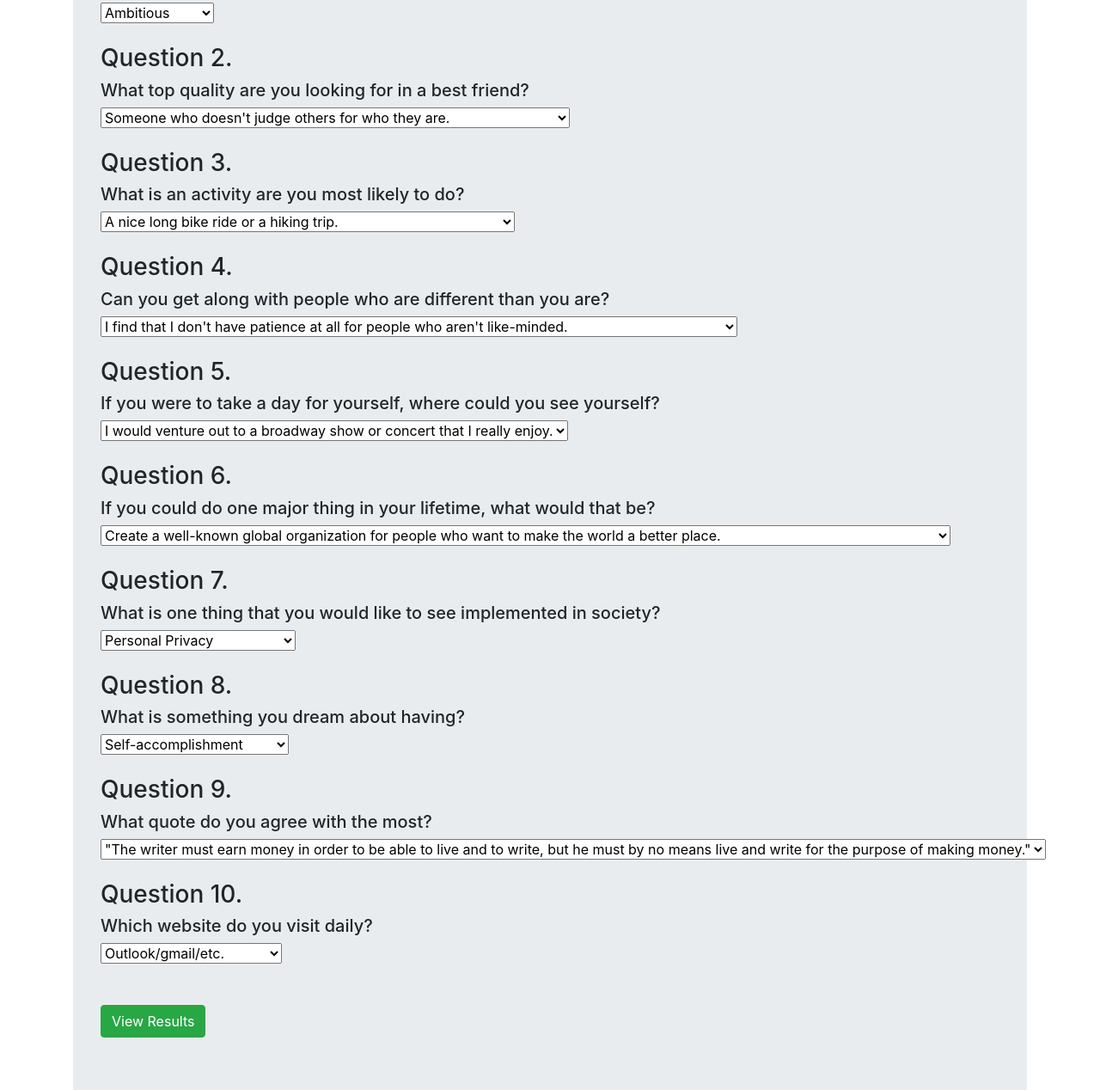
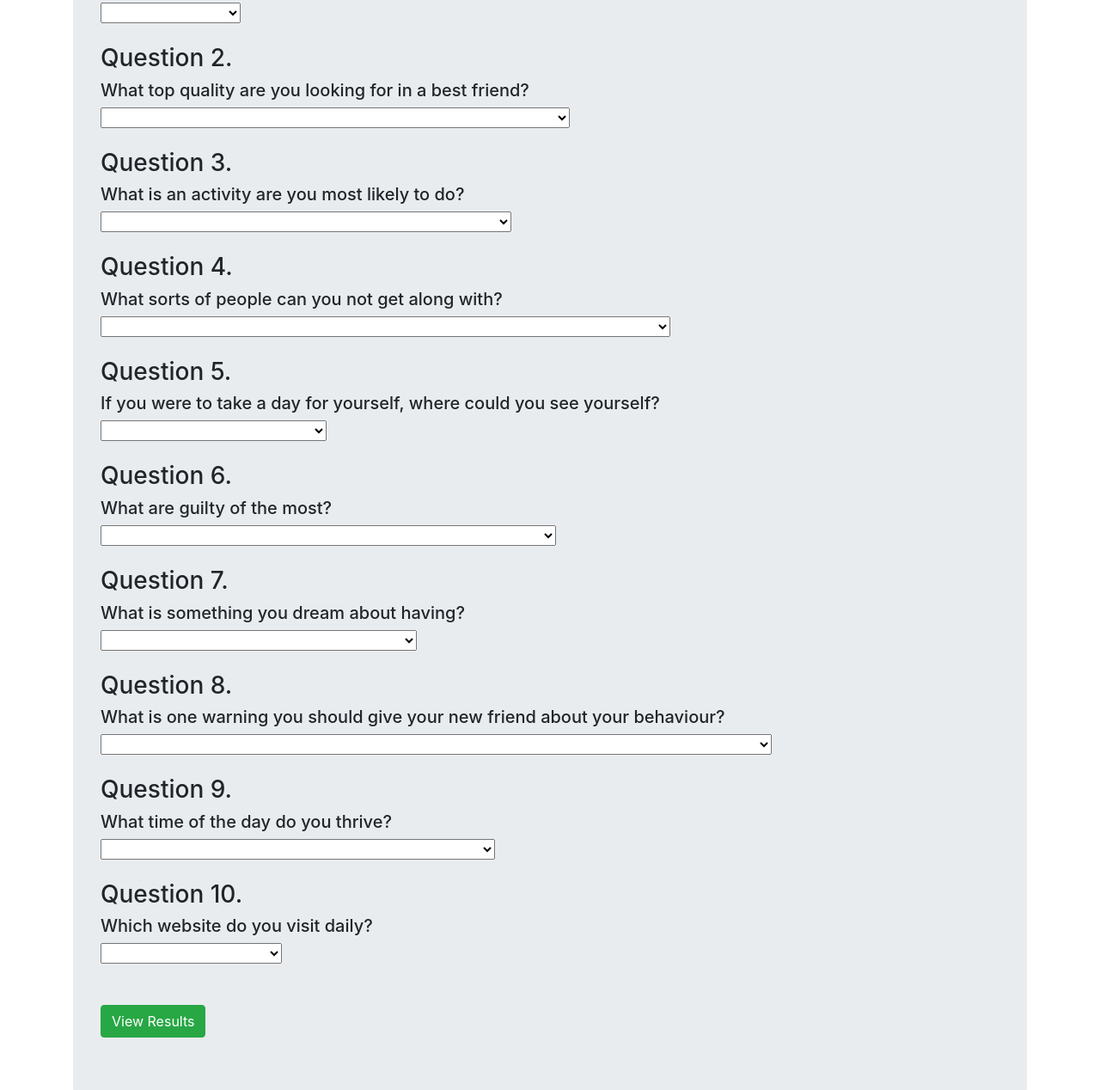
Before and after one commit to mrterranova/FriendFinder, a website: page app/public/survey.html in a window 1280 px wide. Shown: the part 559-1827 px from the top of the page at 86% size. Drawn offline with nearby package versions, Linux system fonts and the light colour scheme.

Commit message:
fixing matching bug

```diff
--- a/app/public/survey.html
+++ b/app/public/survey.html
@@ -29,116 +29,108 @@
                 <h3>Question 1.</h3>
                 <h5>Pick an admiral quality in a friend:</h5>
                 <select class="choosen-select" id="q1" required>
-                    <option value="1">Ambitious</option>
-                    <option value="2">Intelligence</option>
+                    <option></option>
+                    <option value="1">Active</option>
+                    <option value="2">Ambitious</option>
                     <option value="3">Carefree Spirit</option>
-                    <option value="4">Active</option>
-                    <option value="5">Open-Minded</option>
+                    <option value="4">Intelligence</option>
+                    <option value="5">Open-Mindedness</option>
                 </select>
                 <br>
                 <br>
                 <h3>Question 2.</h3>
                 <h5>What top quality are you looking for in a best friend?</h5>
                 <select class="choosen-select" id="q2" required>
-                    <option value="1">Someone who doesn't judge others for who they are.</option>
-                    <option value="2">Someone chill about literally everything.</option>
-                    <option value="3">Someone who believes almost all social activities are a waste of time.
-                    </option>
-                    <option value="4">Someone who likes to get out of the house and do things.</option>
-                    <option value="5">Someone who is highly complimentary to works of geniuses.</option>
+                    <option></option>
+                    <option value="1">Someone who likes to get out of the house and do things.</option>
+                    <option value="2">Someone who believes almost all social activities are a waste of time.</option>
+                    <option value="3">Someone who stays calm about literally everything.</option>
+                    <option value="4">Someone who is highly complimentary to works of geniuses.</option>
+                    <option value="5">Someone who doesn't judge others for who they are.</option>
                 </select>
                 <br>
                 <br>
                 <h3>Question 3.</h3>
                 <h5>What is an activity are you most likely to do?</h5>
                 <select class="choosen-select" id="q3" required>
+                    <option></option>
                     <option value="1">A nice long bike ride or a hiking trip.</option>
-                    <option value="2">Binge watching anime or playing video games.</option>
-                    <option value="3">Bringing my work home or developing a way to make money.</option>
+                    <option value="2">Bringing my work home or developing lucrative future plans.</option>
+                    <option value="3">Take a nice long nap in the middle of the day.</option>
                     <option value="4">Read a book or listen to a lecture or talk online.</option>
-                    <option value="5">Go to a big event where I can raise a little hell.</option>
+                    <option value="5">Binge watching anime or playing video games.</option>
                 </select>
                 <br>
                 <br>
                 <h3>Question 4.</h3>
-                <h5>Can you get along with people who are different than you are?</h5>
+                <h5>What sorts of people can you not get along with?</h5>
                 <select class="choosen-select" id="q4" required>
-                    <option value="1">I find that I don't have patience at all for people who aren't like-minded.
-                    </option>
-                    <option value="2">I can handle a few blows to my ego here and there without really having to
-                        assert my opinion.</option>
-                    <option value="3">I find that people either change when I'm around them or they take off, so
-                        it's not a big issue.</option>
-                    <option value="4">I really enjoy everyone from everywhere, no matter if I feel that some are
-                        very misguided souls.</option>
-                    <option value="5">I'm very tolerant of people who are tolerant.</option>
+                    <option></option>
+                    <option value="1">Individuals who can't live without their cellphone on an outdoor trip.</option>
+                    <option value="2">People who don't get to work and stay busy working.</option>
+                    <option value="3">Anyone really, just as long as they stay stay pretty chill.</option>
+                    <option value="4">People who don't like to listen to what I have to say and acknowledge all my opinions</option>
+                    <option value="5">I'm only really very tolerant of people who are tolerant.</option>
                 </select>
                 <br>
                 <br>
                 <h3>Question 5.</h3>
                 <h5>If you were to take a day for yourself, where could you see yourself?</h5>
                 <select class="choosen-select" id="q5" required>
-                    <option value="1">I would venture out to a broadway show or concert that I really enjoy.
-                    </option>
-                    <option value="2">I probably would end up passing up the day to do what I normally do.</option>
-                    <option value="3">Go to a lecture or a musuem nearby.</option>
-                    <option value="4">Go out fishing on the lake.</option>
-                    <option value="5">I would go to a meaningful gathering/rally that support my beliefs.</option>
+                    <option></option>
+                    <option value="1">Hiking or fishing.</option>
+                    <option value="2">Stay at home and work.</option>
+                    <option value="3">Just hang out somewhere local.</option>
+                    <option value="4">The library or a museum.</option>
+                    <option value="5">A multicultural event nearby.</option>
                 </select>
                 <br>
                 <br>
                 <h3>Question 6.</h3>
-                <h5>If you could do one major thing in your lifetime, what would that be?</h5>
+                <h5>What are guilty of the most?</h5>
                 <select class="choosen-select" id="q6" required>
-                    <option value="1">Create a well-known global organization for people who want to make the world
-                        a better place.</option>
-                    <option value="2">Make millions of dollars working hard and climbing the corporate ladder.
-                    </option>
-                    <option value="3">Having a major accomplishment that you did posted on social media or being
-                        professionally published for your collegues to see.</option>
-                    <option value="4">Be a forerunner to a social movement that supports bringing fairness and
-                        equality to our society.</option>
-                    <option value="5">Honestly, just living life the way you want without interference of anyone
-                        else is good enough.</option>
+                    <option></option>
+                    <option value="1">Worrying about living a physically healthier lifestyle.</option>
+                    <option value="2">Taking on too many responsibilities at work.</option>
+                    <option value="3">Having way to much fun playing video games or browsing the web.</option>
+                    <option value="4">Sharing too much information with others.</option>
+                    <option value="5">Caring about people far too often.</option>
                 </select>
                 <br>
                 <br>
-
                 <h3>Question 7.</h3>
-                <h5>What is one thing that you would like to see implemented in society?</h5>
+                <h5>What is something you dream about having?</h5>
                 <select class="choosen-select" id="q7" required>
-                    <option value="1">Personal Privacy</option>
-                    <option value="2">Nothing Really</option>
-                    <option value="3">Realistic Opportunities</option>
-                    <option value="4">Multiculturalism</option>
-                    <option value="5">More Equality for Everyone</option>
+                    <option></option>
+                    <option value="1">Self-accomplishment</option>
+                    <option value="2">The ability to duplicate myself</option>
+                    <option value="3">Living my life without any worries</option>
+                    <option value="4">Recognition of my hardwork</option>
+                    <option value="5">A group of friends who would never judge me</option>
                 </select>
-
                 <br>
                 <br>
                 <h3>Question 8.</h3>
-                <h5>What is something you dream about having?</h5>
+                <h5>What is one warning you should give your new friend about your behaviour?</h5>
                 <select class="choosen-select" id="q8" required>
-                    <option value="1">Self-accomplishment</option>
-                    <option value="2">More free time</option>
-                    <option value="3">Over 5 million subscribers</option>
-                    <option value="4">Recognition</option>
-                    <option value="5">Moral justice</option>
+                    <option></option>
+                    <option value="1">Really big on sports and the outdoors, so you sort of need to be into that.</option>
+                    <option value="2">I will probably treat my friendships like a businesses more than a friendship.</option>
+                    <option value="3">I don't really care who hangs out with me, but understand that I don't get passionate about anything.</option>
+                    <option value="4">I love proving that I'm a pretty smart person.</option>
+                    <option value="5">It's important to understand alot about people believe so I can work with them.</option>
                 </select>
                 <br>
                 <br>
                 <h3>Question 9.</h3>
-                <h5>What quote do you agree with the most?</h5>
+                <h5>What time of the day do you thrive?</h5>
                 <select class="choosen-select" id="q9" required>
-                    <option value="1">"The writer must earn money in order to be able to live and to write, but he
-                        must by no means live and write for the purpose of making money."</option>
+                    <option></option>
+                    <option value="1">Best time of the day is the break dawn.</option>
                     <option value="2">"Don't wish it were easier. Wish you were better."</option>
-                    <option value="3">"I am always doing that which I cannot do, in order that I may learn how to do
-                        it." </option>
-                    <option value="4">"History does nothing; it does not possess immense riches, it does not fight
-                        battles. It is men, real, living, who do all this."</option>
-                    <option value="5">"The universe has no restrictions. You place restrictions on the universe with
-                        your expectations."</option>
+                    <option value="3">I like the middle of day because why not?</option>
+                    <option value="4">I'm a night owl. I stay up as late as I need to.</option>
+                    <option value="5">I like the afternoons because I have all the me time I want.</option>
                 </select>
                 <br>
                 <br>
@@ -146,6 +138,7 @@
                     <h3>Question 10.</h3>
                     <h5>Which website do you visit daily?</h5>
                     <select class="choosen-select" id="q10" required>
+                        <option></option>
                         <option value="1">Outlook/gmail/etc.</option>
                         <option value="2">Facebook</option>
                         <option value="3">Youtube</option>
@@ -168,10 +161,9 @@
                 <!-- Modal content-->
                 <div class="modal-content">
                     <div class="modal-header">
-                        <button type="button" class="close" data-dismiss="modal">&times;</button>
-                        <h2>Your match</h2>
+                        <h2>Your New Friend Awaits!</h2>
                     </div>
-                    <div class="modal-body">
+                    <div class="modal-body" style="display: flex; justify-content: center;">
                         <h3 id="matchName"></h3>
                         <br>
                         <img id="matchImg" alt="photo" style="max-width: 300px; max-height: 300px;">
@@ -216,8 +208,11 @@
                     function (data) {
                         //clear input fields
                         $("#matchName").text(data.name);
-                        $("#matchImg").attr("src", data.photo);
-                        console.log(data.photo)
+                        if (data.photo !==""){
+                            $("#matchImg").attr("src", data.photo);
+                        } else {
+                            $("#matchImg").attr("src", "https://image.freepik.com/free-icon/male-user-silhouette_318-35708.png")
+                        }
                         // Show the modal with the best match
                         $("#resultsModal").modal("toggle");
                         $("#name").val("");
```
Also changed, not shown: app/data/friends.js (+6 -6 lines), app/routing/apiRoutes.js (+17 -17 lines), app/public/assets/images/cup.png (added), app/public/assets/images/microphone.png (added).
